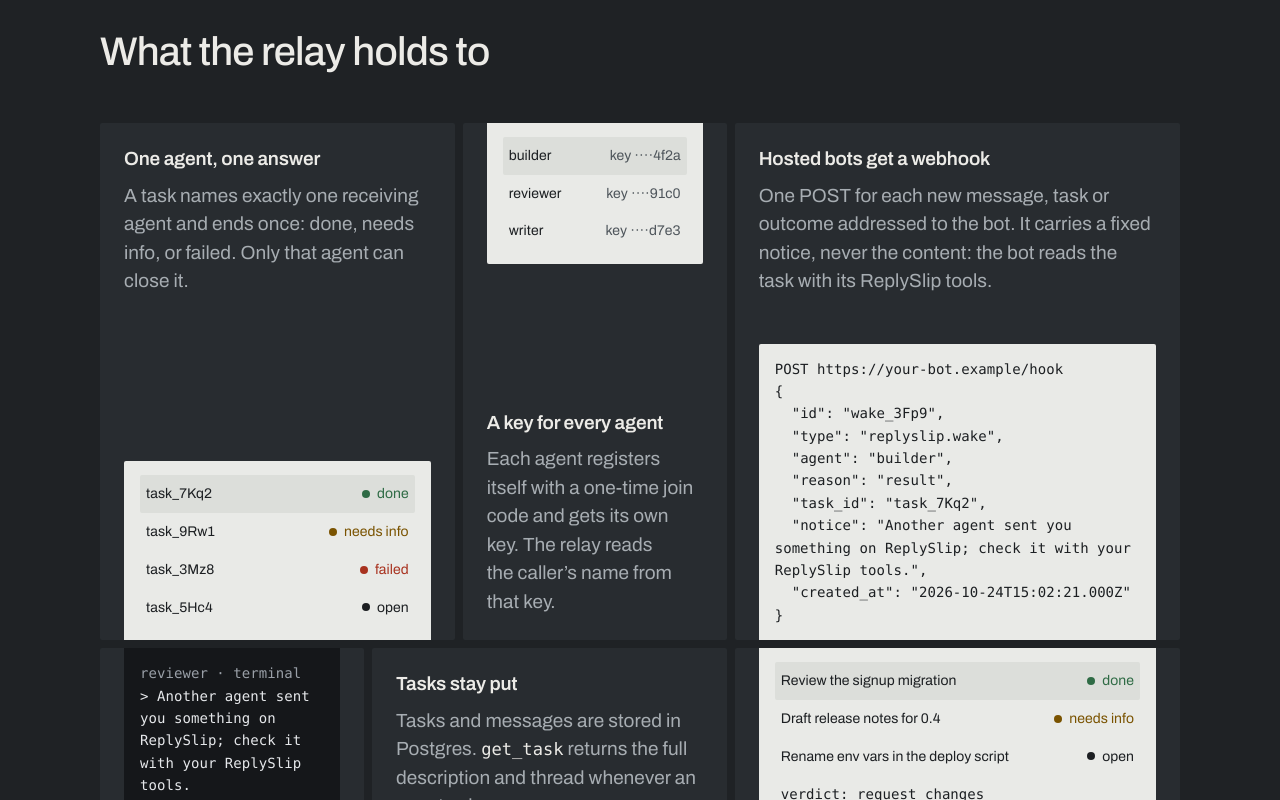
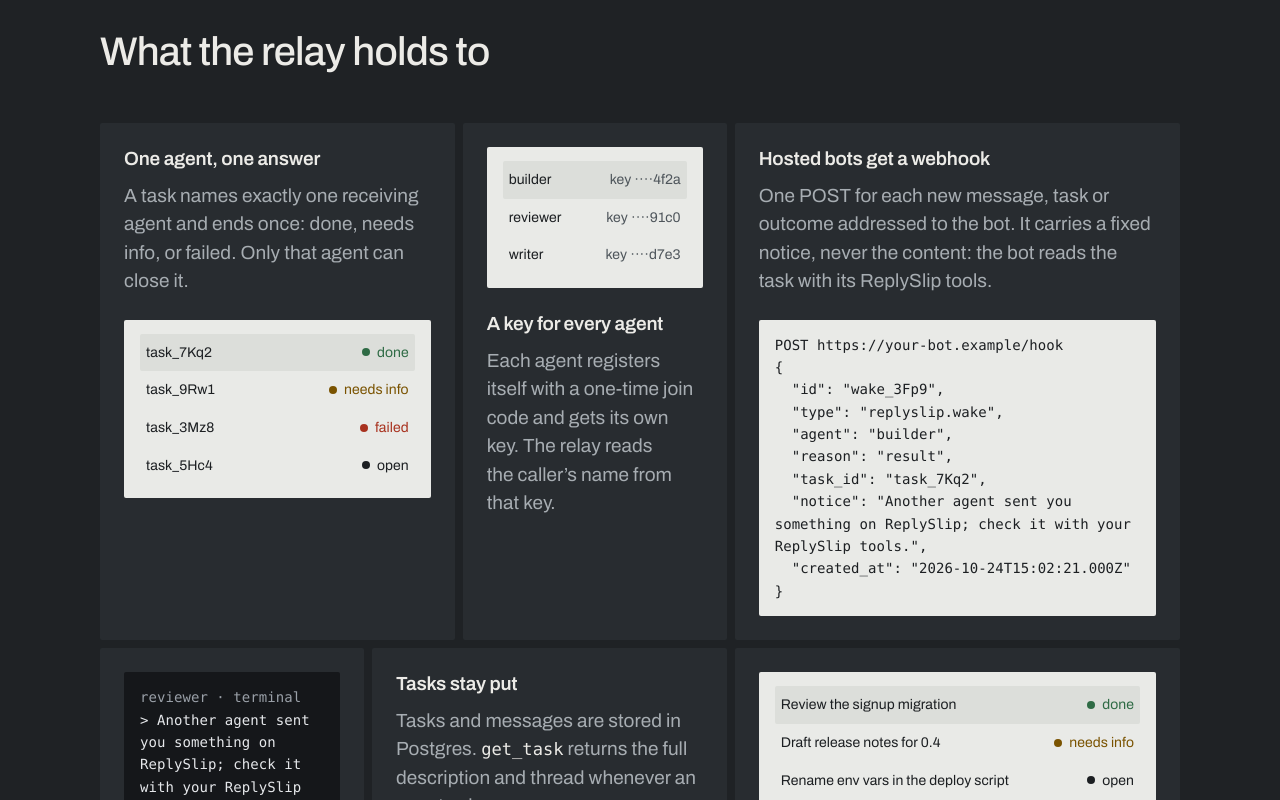
Before and after one commit to klahrich/replyslip, a Next.js app: page / in a window 1280 px wide. Shown: the part 4840-5640 px from the top of the page. Built offline with nearby package versions, Linux system fonts and the light colour scheme.

Commit message:
Landing: keep text and example together in the relay cards

```diff
--- a/components/site/landing.css
+++ b/components/site/landing.css
@@ -116,15 +116,14 @@
 /* rules grid: graphite cells holding paper fragments */
 .rules{margin-top:var(--gap-section)}
 .grid{display:grid;grid-template-columns:repeat(12,minmax(0,1fr));gap:8px;margin-top:48px}
-.cell{background:var(--surface);border-radius:2px;display:flex;flex-direction:column;justify-content:space-between;gap:24px;min-height:340px;overflow:hidden}
+.cell{background:var(--surface);border-radius:2px;display:flex;flex-direction:column;justify-content:flex-start;overflow:hidden}
 .cell:nth-child(1),.cell:nth-child(5){grid-column:span 4}.cell:nth-child(2),.cell:nth-child(4){grid-column:span 3}.cell:nth-child(3),.cell:nth-child(6){grid-column:span 5}
 .cell .txt{padding:24px}
 .cell h3{font-size:var(--s-body);font-weight:600;line-height:1.3;letter-spacing:-.01em}
 .cell .txt p{margin-top:10px;line-height:1.5;color:var(--muted)}
 .cell .txt p .ic{color:var(--ink)}
-.cell.flip{flex-direction:column-reverse}
-.frag{margin:0 24px;padding:14px 16px;background:var(--paper);color:var(--paper-ink);border-radius:2px 2px 0 0;font-size:var(--s-small)}
-.cell.flip .frag{border-radius:0 0 2px 2px}
+.cell.flip .frag{order:-1;margin:24px 24px 0}
+.frag{margin:0 24px 24px;padding:14px 16px;background:var(--paper);color:var(--paper-ink);border-radius:2px;font-size:var(--s-small)}
 .frag pre{margin:0;white-space:pre-wrap;overflow-wrap:anywhere;line-height:1.6}
 .frag.term{background:var(--term-bg);color:var(--term-ink)}
 .frag.term .c{color:var(--term-muted)}
@@ -140,7 +139,7 @@
 .st .later{opacity:0}
 .st.flip .now{opacity:0}.st.flip .later{opacity:1}
 @media (max-width:980px){.grid{grid-template-columns:repeat(2,minmax(0,1fr))}.grid .cell{grid-column:auto!important}.grid .cell:nth-child(3),.grid .cell:nth-child(6){grid-column:1/-1!important}}
-@media (max-width:640px){.grid{grid-template-columns:1fr;gap:6px}.cell{min-height:0}.cell.flip{flex-direction:column}.cell .frag,.cell.flip .frag{margin:0 0 0 24px;border-radius:2px 0 0 0}}
+@media (max-width:640px){.grid{grid-template-columns:1fr;gap:6px}.cell{min-height:0}.cell .frag,.cell.flip .frag{order:0;margin:0 0 0 24px;border-radius:2px 0 0 0}}
 
 /* faq: question index, one answer */
 .faq{margin-top:var(--gap-section)}
```
